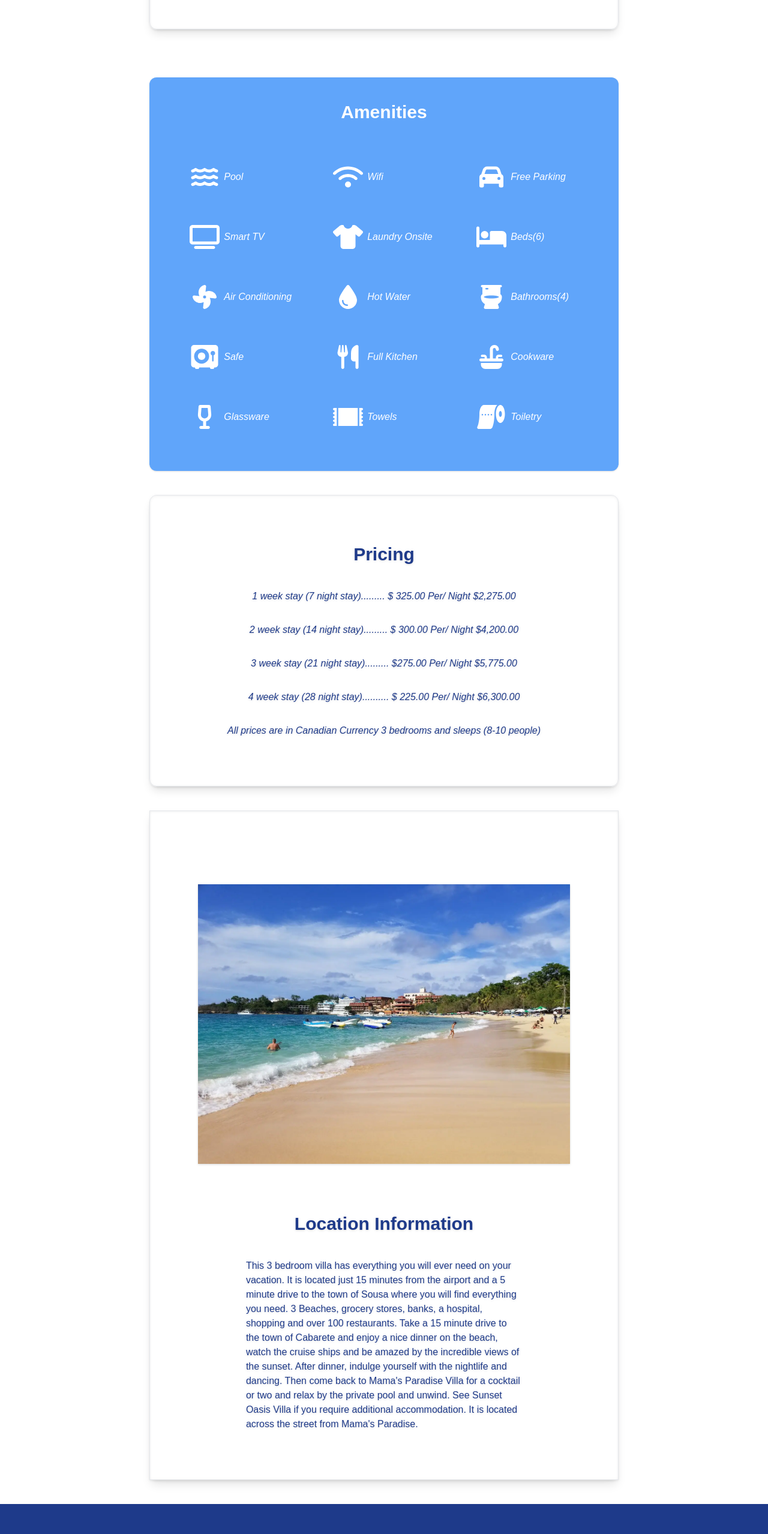
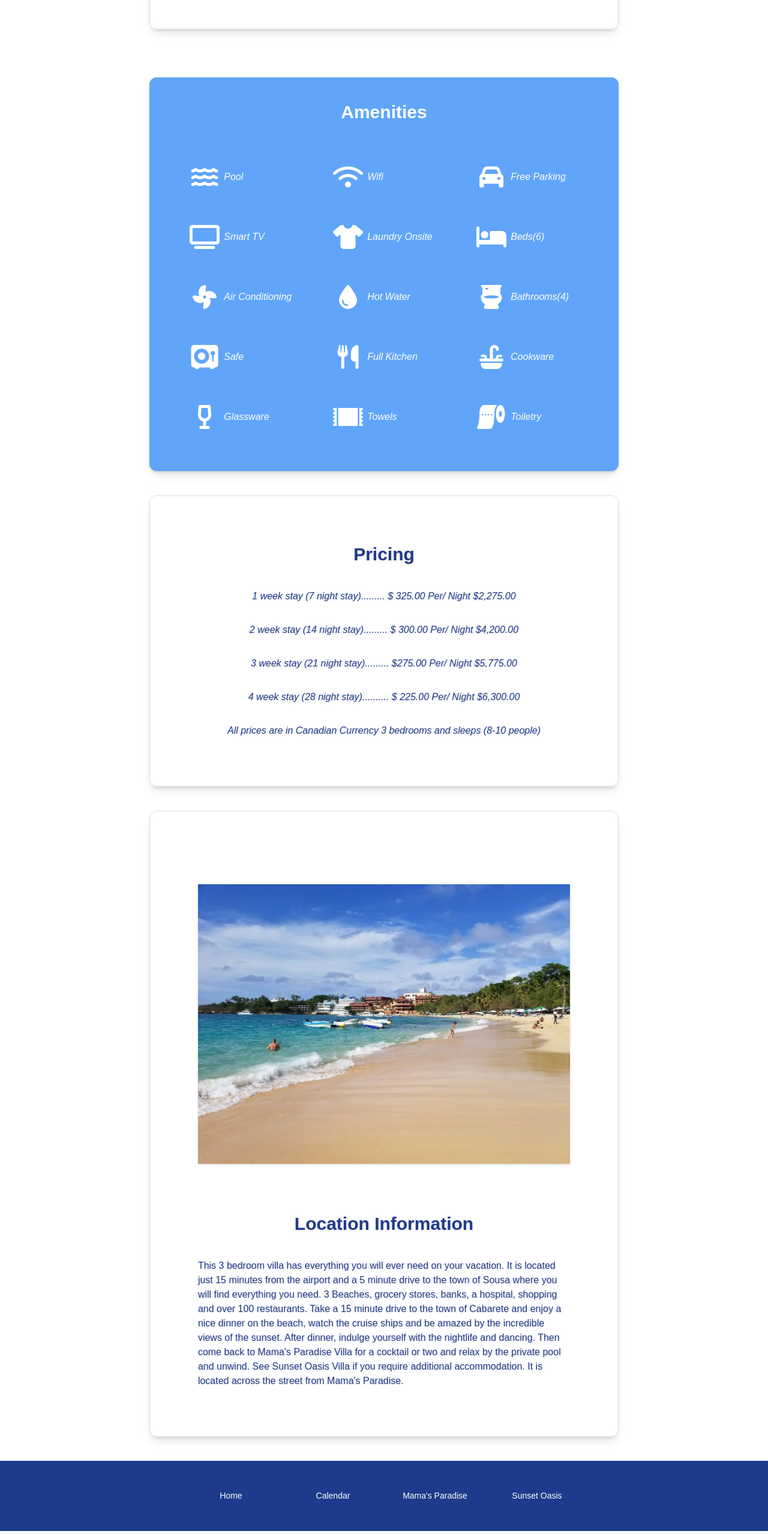
Before and after one commit to dbabs629/dominican-villas, a Next.js app: page /mamas-paradise in a window 1280 px wide. Shown: the part 2020-4577 px from the top of the page at 60% size. Built offline with nearby package versions, Linux system fonts and the light colour scheme.

Commit message:
changed styles on location information

```diff
--- a/app/mamas-paradise/page.jsx
+++ b/app/mamas-paradise/page.jsx
@@ -37,7 +37,7 @@ export default function page() {
             setCurrentImgNum={setCurrentImgNum}
           />
         </div>
-        <section className="mx-auto my-10 w-full text-sm sm:w-11/12 sm:text-base lg:w-2/3">
+        <section className="mx-auto my-10 w-full max-w-[800px] text-sm sm:w-11/12 sm:text-base lg:w-2/3">
           <article className="mx-auto my-20 w-full space-y-10 p-20 pb-40 text-blue-900 sm:rounded-xl sm:border sm:shadow-lg sm:drop-shadow">
             <SectionHeading title="About" />
             <p className="text-sm md:text-base">
@@ -60,7 +60,7 @@ export default function page() {
               of power. Infant playpen, walker and booster seat are included.
             </p>
           </article>
-          <article className="mx-auto my-10 flex w-full flex-col items-center justify-center space-y-10 bg-blue-400 py-10 text-white shadow sm:rounded-xl">
+          <article className="mx-auto my-10 flex w-full flex-col items-center justify-center space-y-10 bg-blue-400 py-10 text-white shadow sm:rounded-xl sm:shadow-lg sm:drop-shadow">
             <SectionHeading title="Amenities" />
             <ul className="amenities mx-auto grid h-[500px] w-full grid-cols-3 sm:w-11/12">
               <i>
@@ -195,7 +195,7 @@ export default function page() {
               </i>
             </ul>
           </article>
-          <article className="relative my-10 space-y-10 pb-40 text-blue-900 sm:border sm:p-20 sm:shadow-lg sm:drop-shadow">
+          <article className="relative my-10 space-y-10 pb-40 text-blue-900 sm:rounded-xl sm:border sm:p-20 sm:shadow-lg sm:drop-shadow">
             <div className="relative h-[550px] w-full">
               <Image
                 className="z-10 w-full object-cover object-center sm:rounded-xl sm:object-contain"
@@ -206,7 +206,7 @@ export default function page() {
               />
             </div>
             <SectionHeading title="Location Information" />
-            <p className="px-20">
+            <p>
               This 3 bedroom villa has everything you will ever need on your
               vacation. It is located just 15 minutes from the airport and a 5
               minute drive to the town of Sousa where you will find everything
--- a/app/sunset-oasis/page.jsx
+++ b/app/sunset-oasis/page.jsx
@@ -37,7 +37,7 @@ export default function page() {
             setCurrentImgNum={setCurrentImgNum}
           />
         </div>
-        <section className="mx-auto my-10 w-full text-sm sm:w-11/12 sm:text-base lg:w-2/3">
+        <section className="mx-auto my-10 w-full max-w-[800px] text-sm sm:w-11/12 sm:text-base lg:w-2/3">
           <article className="mx-auto my-20 w-full space-y-10 p-20 pb-40 text-blue-900 sm:rounded-xl sm:border sm:shadow-lg sm:drop-shadow">
             <SectionHeading title="About" />
             <p className="text-sm md:text-base">
@@ -61,9 +61,9 @@ export default function page() {
               of power. Infant playpen, walker and booster seat are included.
             </p>
           </article>
-          <article className="mx-auto my-10 flex w-full flex-col items-center justify-center space-y-10 bg-blue-400 py-10 text-white shadow sm:rounded-xl">
+          <article className="mx-auto my-10 flex w-full flex-col items-center justify-center space-y-10 bg-blue-400 py-10 text-white shadow sm:rounded-xl sm:shadow-lg sm:drop-shadow">
             <SectionHeading title="Amenities" />
-            <ul className="amenities mx-auto grid h-[500px] w-full grid-cols-3 sm:w-11/12">
+            <ul className="amenities mx-auto grid h-[500px] w-full grid-cols-3 sm:w-11/12 ">
               <i>
                 <svg xmlns="http://www.w3.org/2000/svg" viewBox="0 0 576 512">
                   {/* !Font Awesome Free 6.5.1 by @fontawesome - https://fontawesome.com License - https://fontawesome.com/license/free Copyright 2024 Fonticons, Inc. */}
@@ -196,7 +196,7 @@ export default function page() {
               </i>
             </ul>
           </article>
-          <article className="my-10 space-y-10 pb-40 text-blue-900 sm:border sm:p-20 sm:shadow-lg sm:drop-shadow">
+          <article className="my-10 space-y-10 pb-40 text-blue-900 sm:rounded-xl sm:border sm:p-20 sm:shadow-lg sm:drop-shadow">
             <div className="relative h-[550px] w-full">
               <Image
                 className="z-10 w-full object-cover object-center sm:rounded-xl sm:object-contain"
@@ -207,7 +207,7 @@ export default function page() {
               />
             </div>
             <SectionHeading title="Location Information" />
-            <p className="px-20">
+            <p>
               This 3 bedroom villa has everything you will ever need on your
               vacation. It is located just 15 minutes from the airport and a 5
               minute drive to the town of Sousa where you will find everything
```
